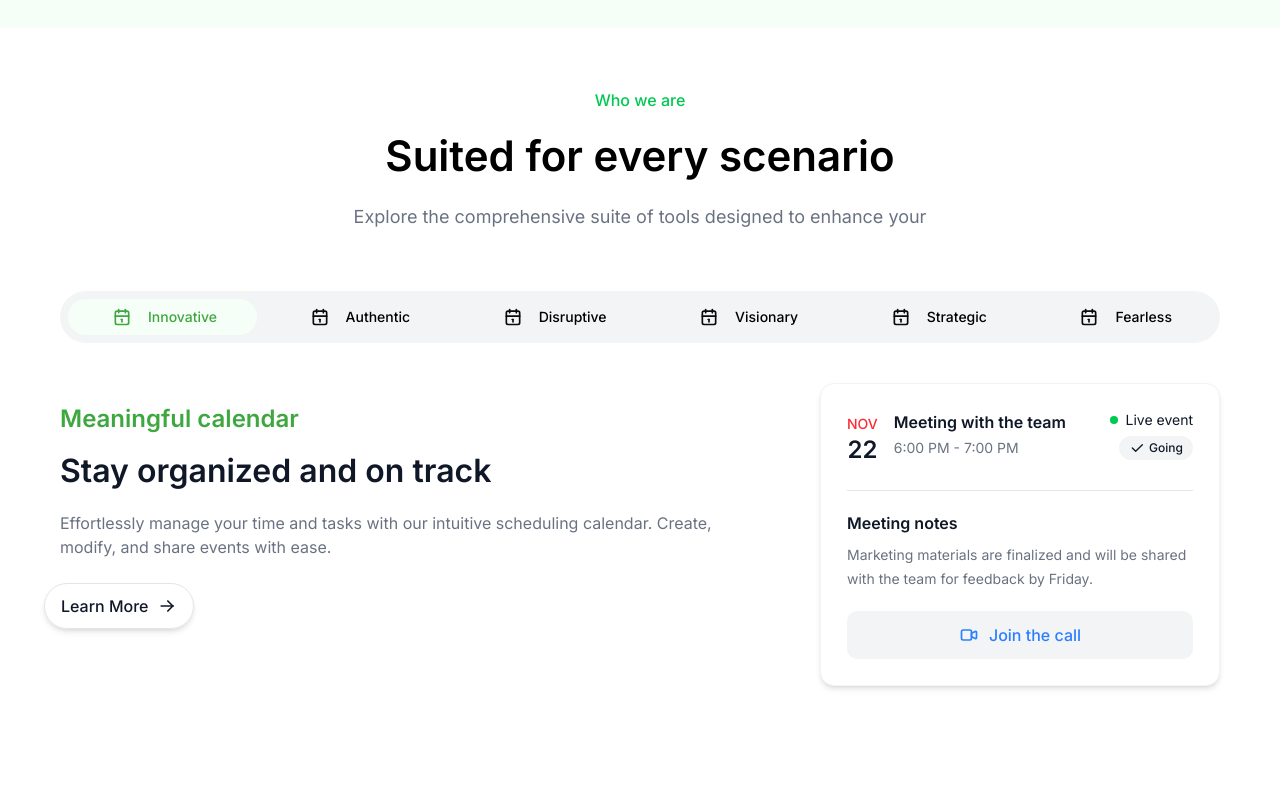
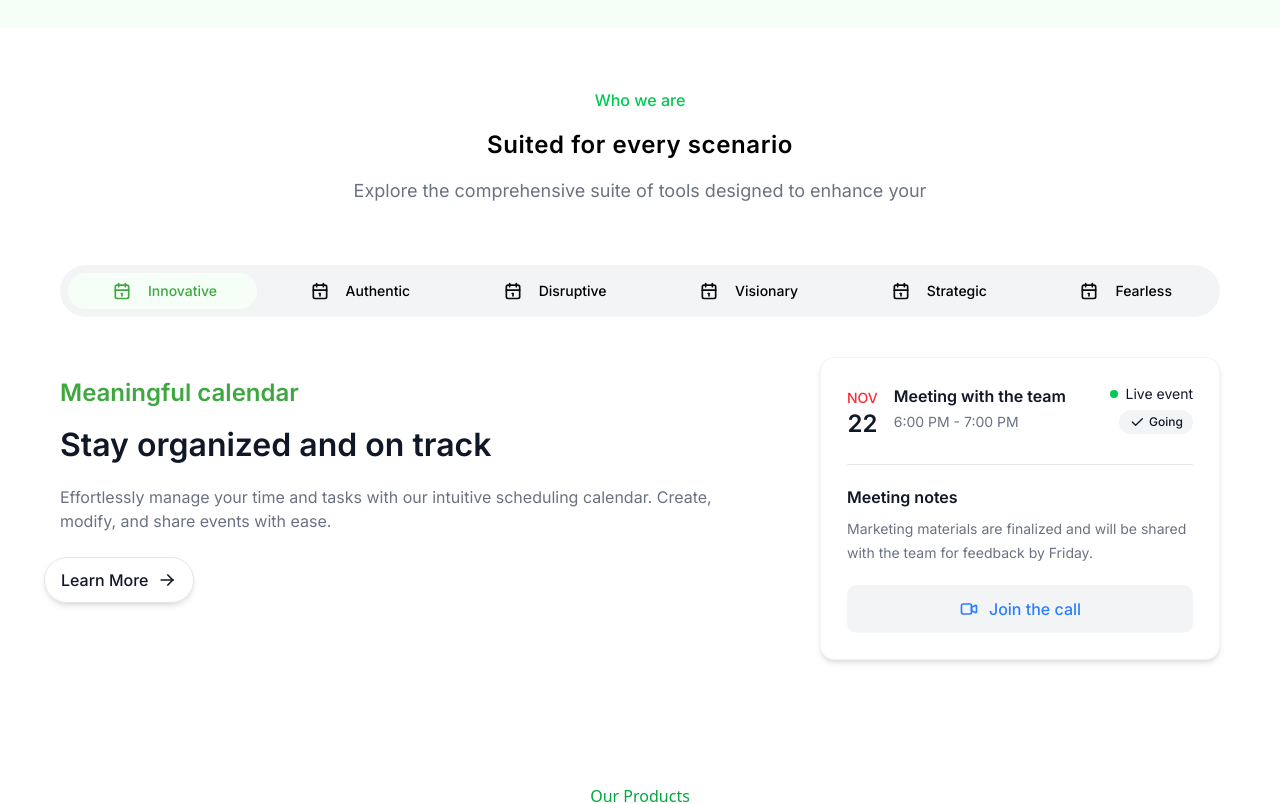
Before and after one commit to dineshsiva80722/Dezprox, a Next.js app: page / in a window 1280 px wide. Shown: the part 1340-2144 px from the top of the page. Built offline with nearby package versions, Linux system fonts and the light colour scheme.

Commit message:
textgeneration updated

```diff
--- a/src/Components/ui/Textgenerateeffect.tsx
+++ /dev/null
@@ -1,77 +0,0 @@
-// "use client";
-// import { motion, useInView } from "framer-motion";
-// import { useRef } from "react";
-
-// interface TextGenerateEffectProps {
-//   words: string;
-//   as?: keyof JSX.IntrinsicElements;
-//   className?: string;
-//   duration?: number;
-// }
-
-// export const TextGenerateEffect: React.FC<TextGenerateEffectProps> = ({
-//   words,
-//   as: Tag = "div",
-//   className = "",
-//   duration = 0.5,
-// }) => {
-//   const wordsArray = words.split(" ");
-//   const ref = useRef<HTMLElement>(null);
-//   const isInView = useInView(ref, { triggerOnce: true, margin: "-50px" });
-
-//   return (
-//     <Tag ref={ref} className={`font-bold ${className}`}>
-//       {wordsArray.map((word, idx) => (
-//         <motion.span
-//           key={word + idx}
-//           initial={{ opacity: 0, filter: "blur(10px)" }}
-//           animate={isInView ? { opacity: 1, filter: "blur(0px)" } : {}}
-//           transition={{ duration, delay: idx * 0.1 }}
-//           className="dark:text-white text-black"
-//         >
-//           {word}{" "}
-//         </motion.span>
-//       ))}
-//     </Tag>
-//   );
-// };
-
-
-"use client";
-import { JSX } from "react";
-import { motion, useInView } from "framer-motion";
-import { useRef } from "react";
-
-interface TextGenerateEffectProps {
-  words: string;
-  as?: keyof JSX.IntrinsicElements;
-  className?: string;
-  duration?: number;
-}
-
-export const TextGenerateEffect: React.FC<TextGenerateEffectProps> = ({
-  words,
-  as: Tag = "div",
-  className = "",
-  duration = 0.5,
-}) => {
-  const wordsArray = words.split(" ");
-  const ref = useRef<HTMLElement>(null);
-  const isInView = useInView(ref, { triggerOnce: true, margin: "-50px" });
-
-  return (
-    <Tag ref={ref} className={`font-bold ${className}`}>
-      {wordsArray.map((word, idx) => (
-        <motion.span
-          key={word + idx}
-          initial={{ opacity: 0, filter: "blur(10px)" }}
-          animate={isInView ? { opacity: 1, filter: "blur(0px)" } : {}}
-          transition={{ duration, delay: idx * 0.1 }}
-          className="dark:text-white text-black"
-        >
-          {word}{" "}
-        </motion.span>
-      ))}
-    </Tag>
-  );
-};
--- /dev/null
+++ b/src/Components/ui/text-generate-effect.tsx
@@ -0,0 +1,62 @@
+"use client";
+import { useEffect } from "react";
+import { motion, stagger, useAnimate } from "framer-motion";
+import { cn } from "@/lib/utils";
+
+export const TextGenerateEffect = ({
+  words,
+  className,
+  filter = true,
+  duration = 0.5,
+}: {
+  words: string;
+  className?: string;
+  filter?: boolean;
+  duration?: number;
+}) => {
+  const [scope, animate] = useAnimate();
+  let wordsArray = words.split(" ");
+  useEffect(() => {
+    animate(
+      "span",
+      {
+        opacity: 1,
+        filter: filter ? "blur(0px)" : "none",
+      },
+      {
+        duration: duration ? duration : 1,
+        delay: stagger(0.2),
+      }
+    );
+  }, [scope.current]);
+
+  const renderWords = () => {
+    return (
+      <motion.div ref={scope}>
+        {wordsArray.map((word, idx) => {
+          return (
+            <motion.span
+              key={word + idx}
+              className="dark:text-white text-black opacity-0"
+              style={{
+                filter: filter ? "blur(10px)" : "none",
+              }}
+            >
+              {word}{" "}
+            </motion.span>
+          );
+        })}
+      </motion.div>
+    );
+  };
+
+  return (
+    <div className={cn("font-bold", className)}>
+      <div className="mt-4">
+        <div className=" dark:text-white text-black text-2xl leading-snug tracking-wide">
+          {renderWords()}
+        </div>
+      </div>
+    </div>
+  );
+};
--- a/src/app/home/components/Productsection.tsx
+++ b/src/app/home/components/Productsection.tsx
@@ -1,5 +1,5 @@
 import React from "react";
-import { TextGenerateEffect } from "@/Components/ui/Textgenerateeffect";
+import { TextGenerateEffect } from "@/Components/ui/text-generate-effect";
 import Image from "next/image";
 
 const Productsection = () => {
@@ -11,7 +11,7 @@ const Productsection = () => {
           <div className="text-center mb-16">
             <p className="text-green-600 font-medium mb-2">Our Products</p>
             {/* <h1 className="text-4xl md:text-5xl font-bold mb-4">Powerful ERP & Products</h1> */}
-            <TextGenerateEffect words="Powerful ERP & Products" className="text-4xl md:text-5xl font-bold mb-4" as="h1" />
+            <TextGenerateEffect words="Powerful ERP & Products" className="text-4xl md:text-5xl font-bold mb-4" />
             <p className="text-gray-600 max-w-2xl mx-auto">
               We create powerful digital tools designed to streamline businesses and enhance productivity
             </p>
--- a/src/app/home/components/TestimonialSection.tsx
+++ b/src/app/home/components/TestimonialSection.tsx
@@ -7,7 +7,7 @@ import "swiper/css"
 import "swiper/css/pagination"
 import { ArrowRight } from "lucide-react";
 import "swiper/css/autoplay"
-import { TextGenerateEffect } from "@/Components/ui/Textgenerateeffect";
+import { TextGenerateEffect } from "@/Components/ui/text-generate-effect";
 
 const CustomLogo = () => {
   return (
@@ -86,7 +86,7 @@ export default function TestimonialSection2() {
       <div className="text-center mb-8">
         <p className="text-green-500 font-medium mb-2">Testimonials</p>
         {/* <h2 className="text-3xl md:text-4xl font-bold text-gray-900">Powerful Finance Reporting</h2> */}
-        <TextGenerateEffect words="Powerful Finance Reporting" className="text-3xl md:text-4xl font-bold text-gray-900" as="h1" />
+        <TextGenerateEffect words="Powerful Finance Reporting" className="text-3xl md:text-4xl font-bold text-gray-900"  />
       </div>
 
       {/* Testimonial Content */}
--- a/src/app/home/components/Whoweare.tsx
+++ b/src/app/home/components/Whoweare.tsx
@@ -1,6 +1,6 @@
 "use client";
 import React, { useState } from "react";
-import { TextGenerateEffect } from "@/Components/ui/Textgenerateeffect";
+import { TextGenerateEffect } from "@/Components/ui/text-generate-effect";
 import { motion, AnimatePresence } from "framer-motion";
 
 
@@ -155,7 +155,7 @@ const Whoweare = () => {
           {/* <h1 className="text-[42px] font-semibold text-gray-900 mb-4 mt-2">
 
           </h1> */}
-          <TextGenerateEffect words="Suited for every scenario"  as="h1"  className="text-[42px] font-semibold text-gray-900 mb-4 mt-2"/>
+          <TextGenerateEffect words="Suited for every scenario"  className="text-[42px] font-semibold text-gray-900 mb-4 mt-2"/>
           <div className="text-gray-500 text-lg">
             Explore the comprehensive suite of tools designed to enhance your
           </div>
--- a/src/app/home/components/Whychooseus.tsx
+++ b/src/app/home/components/Whychooseus.tsx
@@ -94,7 +94,7 @@
 
 "use client";
 import React from "react";
-import { TextGenerateEffect } from "@/Components/ui/Textgenerateeffect";
+import { TextGenerateEffect } from "@/Components/ui/text-generate-effect";
 
 interface Feature {
   icon: string;
```
